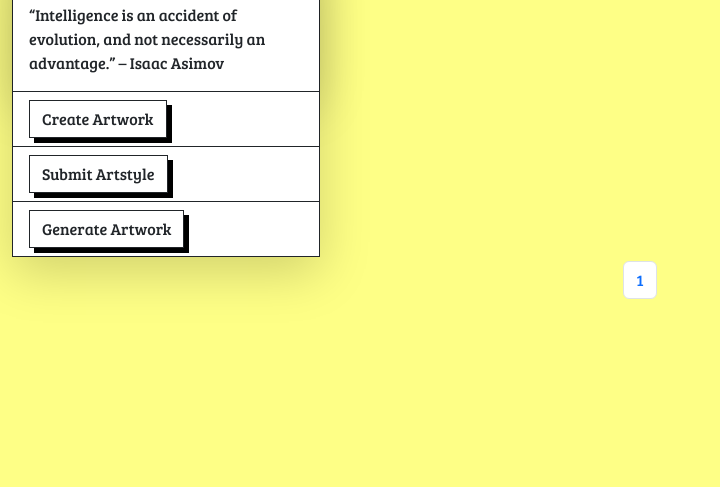
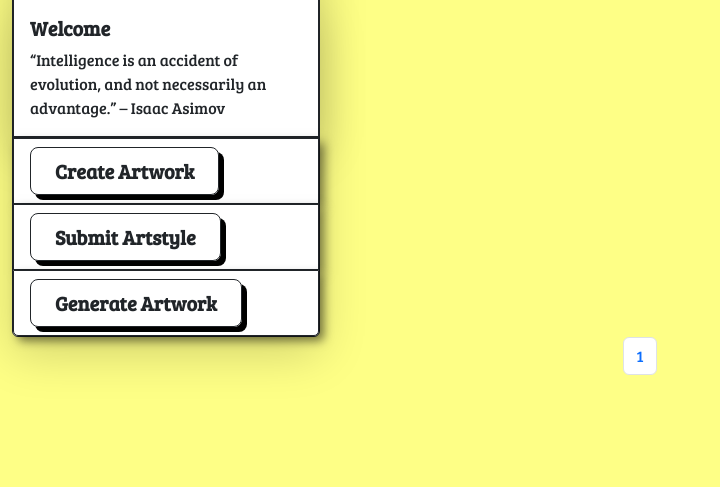
Before and after one commit to afaiyaz006/Artnet_UAP, a Django app: page / in a window 1280 px wide. Shown: the part 313-800 px from the top of the page, without its empty margins (0-720 px from the left). Run offline with Django 4.2, Linux system fonts and the light colour scheme; the visitor is signed in with stand-in values (Sample User, id 1); data that the repository does not hold is empty; some libraries are stand-ins or nearby versions.

Commit message:
Frontend of home.html updated :100:

```diff
--- a/artnet_app/templates/artnet_app/home.html
+++ b/artnet_app/templates/artnet_app/home.html
@@ -6,19 +6,19 @@
             <div class="container-fluid " >
                 <div class="row gx-2">
 
-                    <div class="col-lg-3 p-1 d-none d-sm-block">
-                        <div class="card shadow-lg border border-dark border-width-2 " style="border-radius:0">
-                            <img src="https://picsum.photos/536/354" class="float-center border-dark img-thumbnail" style="border:0" alt="..." >
-                            <div class="card-body shadow-lg  ">
-                                <h5 class="card-title">Welcome</h5>
+                    <div class="col-lg-3 mt-5 d-none d-sm-block  ">
+                        <div class="card shadow-lg border border-dark border-width-2 " >
+                            <img src="https://picsum.photos/536/354" class="float-center  img-thumbnail" style="border:0" alt="..." >
+                            <div class="card-body shadow-lg border border-dark border-width-2">
+                                <h5 class="card-title"><strong>Welcome</strong></h5>
                                 <p class="card-text">
                                     “Intelligence is an accident of evolution, and not necessarily an advantage.” – Isaac Asimov
                                 </p>
                             </div>
                             <ul class="list-group list-group-flush">
-                                <li class="list-group-item border-dark"><a  href="{% url 'create_artwork' %}" type="button" class="btn btn-outline-dark rounded-0" style="box-shadow: 5px 5px 0px 0px #000">Create Artwork</a></li>
-                                <li class="list-group-item  border-dark"><a href="{% url 'submit_artstyle' %}" type="button" class="btn btn-outline-dark rounded-0" style="box-shadow: 5px 5px 0px 0px #000">Submit Artstyle</a></li>
-                                <li class="list-group-item  border-dark"><a href="{% url 'diffusion_art' %}" class="btn btn-outline-dark rounded-0" style="box-shadow: 5px 5px 0px 0px #000">Generate Artwork</a></li>
+                                <li class="list-group-item border-dark" style="font-weight: 50; border-width: 1px; box-shadow: 5px 5px 10px rgba(0,0,0,0.5);"><a  href="{% url 'create_artwork' %}" type="button" class="btn btn-outline-dark btn-lg px-4 me-md-2 fw-bold" style="box-shadow: 5px 5px 0px 0px #000">Create Artwork</a></li>
+                                <li class="list-group-item border-dark" style="font-weight: 50; border-width: 1px; box-shadow: 5px 5px 10px rgba(0,0,0,0.5);"><a href="{% url 'submit_artstyle' %}" type="button" class="btn btn-outline-dark btn-lg px-4 me-md-2 fw-bold" style="box-shadow: 5px 5px 0px 0px #000">Submit Artstyle</a></li>
+                                <li class="list-group-item border-dark" style="font-weight: 50; border-width: 1px; box-shadow: 5px 5px 10px rgba(0,0,0,0.5);"><a href="{% url 'diffusion_art' %}"  type="button" class="btn btn-outline-dark btn-lg px-4 me-md-2 fw-bold" style="box-shadow: 5px 5px 0px 0px #000">Generate Artwork</a></li>
 
                             </ul>
 
@@ -27,11 +27,11 @@
 
                     </div>
 
-                    <div class="col-lg-6 p-1 overflow-auto " role="main">
+                    <div class="col-lg-6 mt-5 overflow-auto " role="main">
                         <div class="container d-flex flex-column justify-content-center align-items-center">
                             {% if artworks %}
                             {% for artwork in page_obj %}
-                            <div class="card mb-2  rounded  border border-dark border-width-2 rounded-0" >
+                            <div class="card mb-2  rounded  border border-dark border-width-2 " >
 
                                 <img src="{{artwork.artwork_image.url}}" class="card-img-top rounded-0" alt="...">
                                 <div class="card-body">
@@ -42,8 +42,8 @@
                                         {% include  'artnet_app/partials/like_area.html' %}
                                     </div>
                                     <br>
-                                    <a href="{% url 'artwork-comment' artwork.id %}"><button class='btn btn-outline-dark m-3 rounded-0' style="box-shadow: 5px 5px 0px 0px #000">Comment</button></a>
-                                    <a href="{{artwork.get_absolute_url}}"><button class='btn btn-outline-dark m-3 rounded-0' style="box-shadow: 5px 5px 0px 0px #000">View Details</button></a>
+                                    <a href="{% url 'artwork-comment' artwork.id %}"><button class='btn btn-outline-dark btn-lg px-4 me-md-2 fw-bold' style="box-shadow: 5px 5px 0px 0px #000">Comment</button></a>
+                                    <a href="{{artwork.get_absolute_url}}"><button class='btn btn-outline-dark btn-lg px-4 me-md-2 fw-bold' style="box-shadow: 5px 5px 0px 0px #000">View Details</button></a>
 
                                     {% endif %}
                                 </div>
@@ -57,15 +57,15 @@
                         </div>
                     </div>
 
-                    <div class="col-lg-3 pl p-1  d-none d-sm-block">
+                    <div class="col-lg-3 pl mt-5  d-none d-sm-block">
                         <div class="container d-flex flex-column justify-content-center align-item-center">
-                            <div class="card border border-dark border-width-2 rounded-0">
-                                <div class="card-header">
-                                    Notifications
+                            <div class="card border border-dark border-width-2">
+                                <div class="card-header"><strong>Notifications</strong></div>
+                                <div class="card-body" style="border-top: 0px solid black;">
+                                    Splash10 Liked your photo.
                                 </div>
-                                <div class="card-body">
-                                    Dash Dash Liked your photo.
-
+                                <div class="card-body" style="border-top: 0px solid black;">
+                                    Mist comment  your photo.
                                 </div>
                             </div>
 
@@ -103,14 +103,14 @@
             {% endif %}
 
         {% if user.is_authenticated == False %}
-        <div class="container" style="background-color:white" >
-            <div class="row p-4 pb-0 pe-lg-0 pt-lg-5 align-items-center mt-2 rounded-0 border border-dark shadow-lg">
+        <div class="container" style="background-color:transparent" >
+            <div class="row p-4 pb-0 pe-lg-0 pt-lg-5 align-items-center mt-5 border border-dark shadow-lg" style="border-radius: 10px;">
               <div class="col-lg-7 p-3 p-lg-5 pt-lg-3">
-                <h1 class="display-4 fw-bold lh-1">ARTNET</h1>
-                <p class="lead">Artnet is a platform for creating and generating ai based artworks.</p>
+                <h1 class="display-4 fw-bold lh-1" style="font-family: 'Bree Serif', serif; color:#120326">ARTNET</h1>
+                <p class="lead" style="color: black">Artnet is a platform for creating and generating ai based artworks.</p>
                 <div class="d-grid gap-2 d-md-flex justify-content-md-start mb-4 mb-lg-3">
                   <a href="{% url 'login' %}"  class="btn btn-outline-dark btn-lg px-4 me-md-2 fw-bold" style="box-shadow: 5px 5px 0px 0px #000">Login</a>
-                  <a href="{% url 'signup' %}" class="btn btn-outline-dark btn-lg px-4" style="box-shadow: 5px 5px 0px 0px #000">SignUp </a>
+                  <a href="{% url 'signup' %}" class="btn btn-outline-dark btn-lg px-4 me-md-2 fw-bold" style="box-shadow: 5px 5px 0px 0px #000">SignUp </a>
                 </div>
               </div>
               <div class="col-lg-4 offset-lg-1 m-3 overflow-hidden shadow-lg">
```
